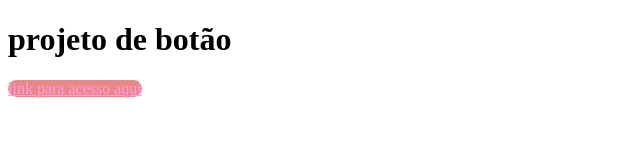
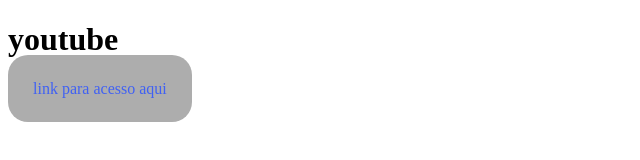
Before and after one commit to biadvale/beatriz2daluraplus, a plain HTML site: page index.html in a window 1280 px wide. Shown: the whole page, without its empty margins (0-640 px from the left). Drawn offline with Linux system fonts and the light colour scheme.

Commit message:
Add files via upload

```diff
--- a/index.html
+++ b/index.html
@@ -8,7 +8,7 @@
 </head>
 
 <body>
-    <h1>projeto de botão</h1>
+    <h1>youtube</h1>
     <a class="botao" href="https://www.youtube.com/?gl=BR&hl=PT">link para acesso aqui</a>
 
 </body>
--- a/style.css
+++ b/style.css
@@ -1,7 +1,9 @@
 .botao{
-    background-color: rgb(233, 136, 136);
-    font-size: hack;
-    color: rgb(253, 156, 224);
+    background-color: rgb(173, 173, 173);
+    font-size: 16px;
+    color: rgb(64, 97, 243);
 border-radius: 20px;
+padding: 25px;
+text-decoration: none;
 
 }
```
